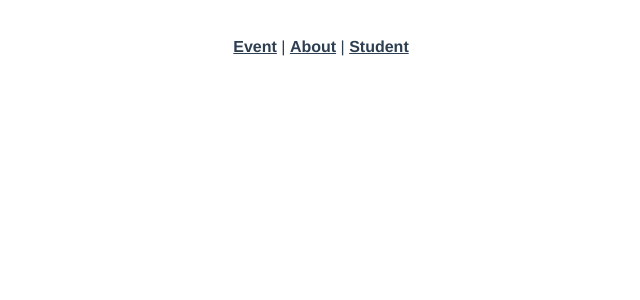
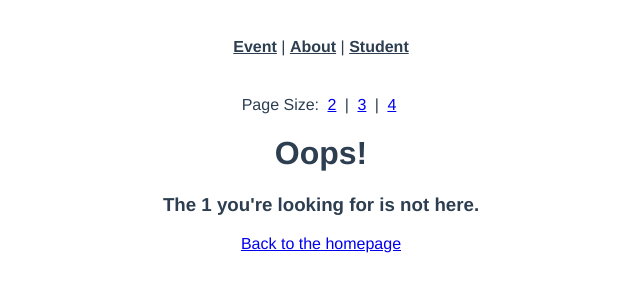
Before and after one commit to teeradui/cp-lab3, a Vue app: page /404/1 in a window 1280 px wide. Shown: the top 300 px of the page, without its empty margins (319-959 px from the left). Built offline with nearby package versions, Linux system fonts and the light colour scheme; the HTML template or start-up script is replaced by a standard one.

Commit message:
finish lab3

```diff
--- a/src/App.vue
+++ b/src/App.vue
@@ -11,6 +11,12 @@ import { RouterLink, RouterView } from 'vue-router'
           <RouterLink :to="{name: 'about'}">About</RouterLink> |
           <RouterLink :to="{name: 'students'}">Student</RouterLink>
         </nav>
+        <div class="page-size-selector">
+          <span>Page Size: </span>
+          <RouterLink :to="{ name: 'event-list-view', query: { page: 1, size: 2 }}">2</RouterLink> |
+          <RouterLink :to="{ name: 'event-list-view', query: { page: 1, size: 3 }}">3</RouterLink> |
+          <RouterLink :to="{ name: 'event-list-view', query: { page: 1, size: 4 }}">4</RouterLink>
+        </div>
       </div>
     </header>
 
@@ -43,4 +49,13 @@ nav a.router-link-exact-active {
 h2 {
   font-size: 20px;
 }
+
+.page-size-selector {
+  margin-top: 10px;
+}
+
+.page-size-selector a {
+  margin: 0 4px;
+  font-weight: normal;
+}
 </style>
--- a/src/components/EventCard.vue
+++ b/src/components/EventCard.vue
@@ -1,4 +1,5 @@
 <script setup lang="ts">
+import { type Event } from '@/types'
 import EventMeta from './EventMeta.vue'
 
 defineProps<{
--- a/src/router/index.ts
+++ b/src/router/index.ts
@@ -2,7 +2,12 @@ import { createRouter, createWebHistory } from 'vue-router'
 import EventListView from '@/views/EventListView.vue'
 import AboutView from '@/views/AboutView.vue'
 import StudentListView from '@/views/StudentListView.vue'
-import EventDetailView from '@/views/EventDetailView.vue'
+import EventDetailView from '@/views/event/DetailView.vue'
+import EventRegisterView from '@/views/event/RegisterView.vue'
+import EventEditView from '@/views/event/EditView.vue'
+import EventLayoutView from '@/views/event/LayoutView.vue'
+import NotFoundView from '@/views/NotFoundView.vue'
+import NetworkErrorView from '@/views/NetworkErrorView.vue'
 
 const router = createRouter({
   history: createWebHistory(import.meta.env.BASE_URL),
@@ -11,20 +16,49 @@ const router = createRouter({
       path: '/',
       name: 'event-list-view',
       component: EventListView,
+      props: (route) => ({ page: parseInt(route.query.page?.toString() || '1'), size: parseInt(route.query.size?.toString() || '2')})
     },
     {
       path: '/event/:id',
-      name: 'event-detail-view',
-      component: EventDetailView,
-      props: true
+      name: 'event-layout-view',
+      component: EventLayoutView,
+      props: true,
+      children: [
+        {
+          path: '',
+          name: 'event-detail-view',
+          component: EventDetailView,
+          props: true
+        },
+        {
+          path: '/event/:id/register',
+          name: 'event-register-view',
+          component: EventRegisterView,
+          props: true
+        },
+        {
+          path: '/event/:id/edit',
+          name: 'event-edit-view',
+          component: EventEditView,
+          props: true
+        }
+      ]
     },
     {
       path: '/about',
       name: 'about',
-      // route level code-splitting
-      // this generates a separate chunk (About.[hash].js) for this route
-      // which is lazy-loaded when the route is visited.
       component: AboutView,
+    },
+    {
+      path: '/404/:resource',
+      name: '404-resource-view',
+      component: NotFoundView,
+      props: true
+    },
+    {
+      path: '/network-error',
+      name: 'network-error-view',
+      component: NetworkErrorView
     },
     {
       path: '/students',
--- a/src/services/EventService.ts
+++ b/src/services/EventService.ts
@@ -1,7 +1,7 @@
 import axios from 'axios'
 
 const apiClient = axios.create({
-  baseURL: 'https://my-json-server.typicode.com/teeradui/cp-lab2-14',
+  baseURL: 'https://my-json-server.typicode.com/teeradui/cp-lab3',
   withCredentials: false,
   headers: {
     Accept: 'application/json',
@@ -10,8 +10,8 @@ const apiClient = axios.create({
 })
 
 export default {
-  getEvents() {
-    return apiClient.get('/events')
+  getEvents(perPage: Number, page: Number) {
+    return apiClient.get('/events?_limit=' + perPage + '&_page=' + page)
   },
   getEvent(id: number){
     return apiClient.get('/events/' + id)
--- a/src/views/EventDetailView.vue
+++ b/src/views/EventDetailView.vue
@@ -1,8 +1,8 @@
 <script setup lang="ts">
 import { ref, onMounted, defineProps } from 'vue'
-import Event from '@/types/Event'
+import { type Event } from '@/types'
 import EventService from '@/services/EventService'
-const event = ref<Event>(null)
+const event = ref<Event | null>(null)
 const props = defineProps({
     id: {
         type: String,
@@ -10,7 +10,7 @@ const props = defineProps({
     }
 })
 onMounted(() => {
-    EventService.getEvent(props.id)
+    EventService.getEvent(parseInt(props.id))
         .then((response) => {
             event.value = response.data
         })
--- a/src/views/EventListView.vue
+++ b/src/views/EventListView.vue
@@ -1,19 +1,40 @@
 <script setup lang="ts">
 import EventCard from '@/components/EventCard.vue'
-import type { Event } from '@/types'
-import { ref, onMounted } from 'vue'
+import { type Event } from '@/types'
+import { ref, onMounted, computed, watchEffect } from 'vue'
 import EventService from '@/services/EventService'
 
-const events = ref<Event[]>([])
+const events = ref<Event[] | null>(null)
+const totalEvents = ref(0)
+const hasNextPage = computed(() => {
+  const totalPages = Math.ceil(totalEvents.value / size.value)
+  return page.value < totalPages
+})
+const props = defineProps({
+  page: {
+    type: Number,
+    required: true
+  },
+  size: {
+    type: Number,
+    required: true
+  }
+})
+const page = computed (() => props.page)
+const size = computed(() => props.size)
 
 onMounted(() => {
-  EventService.getEvents()
+  watchEffect(() => {
+    events.value = null
+    EventService.getEvents(size.value, page.value)
     .then((response) => {
       events.value = response.data
+      totalEvents.value = response.headers['x-total-count']
     })
     .catch((error) => {
-      console.error('There was ad error!', error)
+      console.error('There was an error!', error);
     })
+  })
 })
 </script>
 
@@ -22,6 +43,12 @@ onMounted(() => {
   <!--new element-->
   <div class="events">
     <EventCard v-for="event in events" :key="event.id" :event="event" />
+
+    <div class="pagination">
+  <RouterLink id="page-prev" :to="{name: 'event-list-view', query: {page: page - 1, size: size }}" v-if="page > 1">&#60; Prev Page</RouterLink>
+
+  <RouterLink id="page-next" :to="{name: 'event-list-view', query: {page: page + 1, size: size }}" v-if="hasNextPage">Next Page &#62;</RouterLink>
+    </div>
   </div>
 </template>
 
@@ -31,4 +58,21 @@ onMounted(() => {
   flex-direction: column;
   align-items: center;
 }
+.pagination{
+  display: flex;
+  width: 290px;
+}
+.pagination a{
+  flex: 1;
+  text-decoration: none;
+  color: #2c3e50;
+}
+
+#page-prev {
+  text-align: left;
+}
+
+#page-next {
+  text-align: right;
+}
 </style>
--- /dev/null
+++ b/src/views/NetworkErrorView.vue
@@ -0,0 +1,10 @@
+<template>
+    <div class="networkError">
+        <h1>Uh-Oh!</h1>
+
+        <h3>
+            It looks like you're experiencing some network issue, please take a breath antialiased
+            <a href="#" @click="$route.go(-1)">click here</a> to try again.
+        </h3>
+    </div>
+</template>
--- /dev/null
+++ b/src/views/NotFoundView.vue
@@ -0,0 +1,17 @@
+<script setup lang="ts">
+import { defineProps, withDefaults } from 'vue'
+const props = withDefaults(
+    defineProps<{
+        resource: string
+    }>(),
+    {
+        resource: 'page'
+    }
+)
+</script>
+
+<template>
+    <h1>Oops!</h1>
+    <h3>The {{resource}} you're looking for is not here.</h3>
+    <router-link :to="{ name: 'event-list-view' }">Back to the homepage</router-link>
+</template>
--- /dev/null
+++ b/src/views/event/DetailView.vue
@@ -0,0 +1,15 @@
+<script setup lang="ts">
+import { toRefs, defineProps, } from 'vue'
+import { type Event } from '@/types'
+
+const props = defineProps<{
+    event: Event
+    id: String
+}>()
+const { event } = toRefs(props)
+</script>
+
+<template>
+    <p>{{ event.time }} on {{ event.date }} @ {{ event.location }}</p>
+    <p>{{ event.description }}</p>
+</template>
--- /dev/null
+++ b/src/views/event/EditView.vue
@@ -0,0 +1,14 @@
+<script setup lang="ts">
+import { toRefs} from 'vue'
+import { type Event } from '@/types'
+
+const props = defineProps<{
+    event: Event
+    id: String
+}>()
+//eslint-disable-next-line @typescript-eslint/no-unused-vars
+const { event } = toRefs(props)
+</script>
+<template>
+    <p>Edit event here</p>
+</template>
--- /dev/null
+++ b/src/views/event/LayoutView.vue
@@ -0,0 +1,45 @@
+<script setup lang="ts">
+import { ref, onMounted } from 'vue'
+import { type Event } from '@/types'
+import EventService from '@/services/EventService'
+import { useRouter } from 'vue-router'
+
+const event = ref<Event | null>(null)
+const props = defineProps({
+  id: {
+    type: String,
+    required: true,
+  },
+})
+const router = useRouter()
+
+onMounted(() => {
+  EventService.getEvent(parseInt(props.id))
+    .then((response) => {
+      event.value = response.data
+    })
+    .catch((error) => {
+      console.log('error ', error)
+      if (error.response && error.response.status === 404) {
+        router.push({
+          name: '404-resource-view',
+          params: { resource: 'event' },
+        })
+      } else {
+        router.push({ name: 'network-error-view' })
+      }
+    })
+})
+</script>
+
+<template>
+  <div v-if="event">
+    <h1>{{ event.title }}</h1>
+    <nav>
+      <router-link :to="{ name: 'event-detail-view' }">Details</router-link> |
+      <router-link :to="{ name: 'event-register-view' }">Register</router-link> |
+      <router-link :to="{ name: 'event-edit-view' }">Edit</router-link>
+    </nav>
+    <RouterView :event="event" />
+  </div>
+</template>
--- /dev/null
+++ b/src/views/event/RegisterView.vue
@@ -0,0 +1,21 @@
+<script setup lang="ts">
+import { toRefs } from 'vue'
+import { type Event } from '@/types'
+import router from '@/router';
+
+const props = defineProps<{
+    event: Event
+    id: String
+}>()
+//eslint-disable-next-line @typescript-eslint/no-unused-vars
+const { event } = toRefs(props)
+const register = () => {
+    //If the registration API call successful
+    //Push back to the evnet detail view
+    router.push({ name: 'event-detail-view'})
+}
+</script>
+<template>
+    <p>Register event here</p>
+    <button @click="register">Register</button>
+</template>
```
